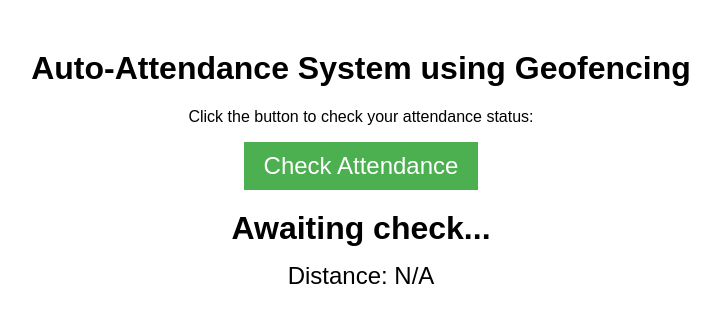
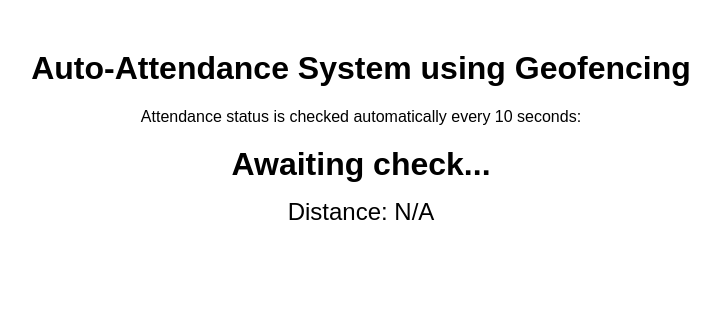
Before and after one commit to aryanjaswal0507/GEO-LOCATION, a plain HTML site: page index.html in a window 1280 px wide. Shown: the whole page, without its empty margins (279-999 px from the left). Drawn offline with Linux system fonts and the light colour scheme.

Commit message:
Update index.html

```diff
--- a/index.html
+++ b/index.html
@@ -22,19 +22,6 @@
             width: 60%;
         }
 
-        .button {
-            background-color: #4CAF50;
-            color: white;
-            padding: 10px 20px;
-            border: none;
-            cursor: pointer;
-            font-size: 1.5em;
-        }
-
-        .button:hover {
-            background-color: #45a049;
-        }
-
         .distance {
             font-size: 1.5em;
             margin-top: 15px;
@@ -44,10 +31,9 @@
 <body>
     <div class="container">
         <h1>Auto-Attendance System using Geofencing</h1>
-        <p>Click the button to check your attendance status:</p>
-        <button class="button" onclick="checkAttendance()">Check Attendance</button>
+        <p>Attendance status is checked automatically every 10 seconds:</p>
         <div class="status" id="status">Awaiting check...</div>
-        <div class="distance" id="distance">Distance: N/A</div> <!-- Added distance div -->
+        <div class="distance" id="distance">Distance: N/A</div> <!-- Distance display -->
     </div>
 
     <script>
@@ -112,6 +98,12 @@
                 document.getElementById("status").style.color = "orange";
             }
         }
+
+        // Automatically check attendance every 10 seconds
+        setInterval(checkAttendance, 10000); // 10000 milliseconds = 10 seconds
+
+        // Perform an initial check right after page load
+        checkAttendance();
     </script>
 </body>
 </html>
```
